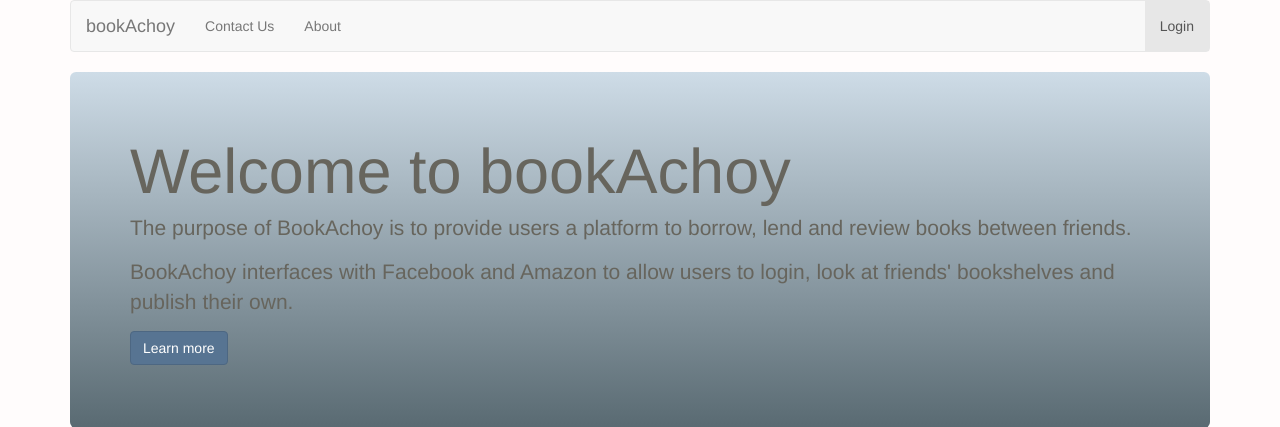
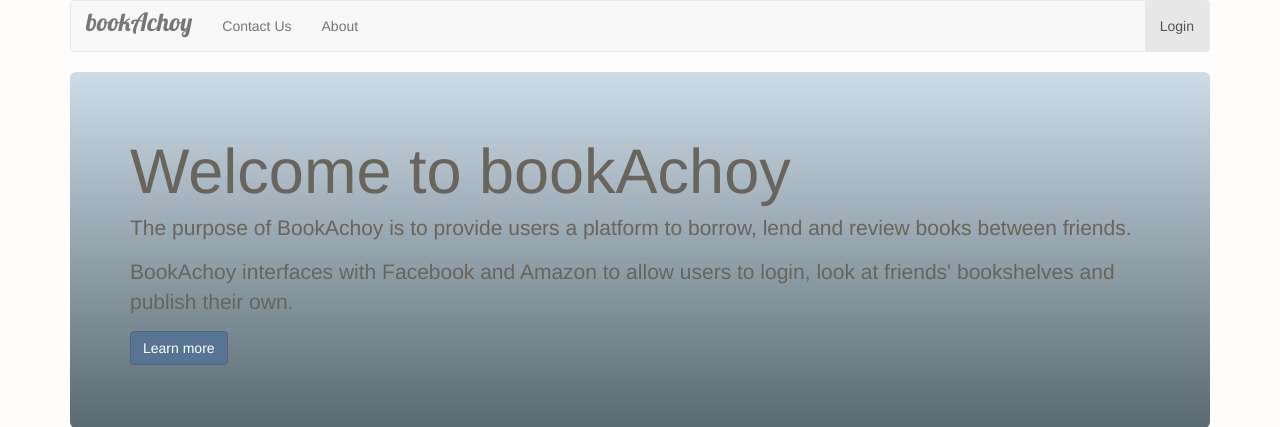
Before and after one commit to itaishmida/BookAchoy, a CodeIgniter app: page /index.php/page/index in a window 1280 px wide. Shown: the top 427 px of the page. Run offline with CodeIgniter, Linux system fonts and the light colour scheme; some libraries are stand-ins or nearby versions.

Commit message:
Logo design

```diff
--- a/application/views/template/header.php
+++ b/application/views/template/header.php
@@ -3,7 +3,7 @@
 <head>
     <meta charset="utf-8">
     <meta name="viewport" content="width=device-width, initial-scale=1.0">
-
+    <link href='http://fonts.googleapis.com/css?family=Lobster' rel='stylesheet' type='text/css'>
     <title>BookAchoy <?php echo isset($title) ? " - $title" : ""; ?></title>
     <!-- project's custom CSS -->
     <link rel="stylesheet" href="<?php echo base_url("assets/css/style.css") ?>"/>
@@ -30,7 +30,7 @@
                                 data-target="#bs-example-navbar-collapse-1"><span
                                 class="sr-only">Toggle navigation</span><span class="icon-bar"></span><span
                                 class="icon-bar"></span><span class="icon-bar"></span></button>
-                        <a class="navbar-brand" href="<?php echo base_url() ?>"><?php echo SITE_NAME ?></a>
+                        <a class="navbar-brand logo"   href="<?php echo base_url() ?>"><?php echo SITE_NAME ?></a>
                     </div>
 
                     <div class="collapse navbar-collapse" id="bs-example-navbar-collapse-1">
--- /dev/null
+++ b/assets/css/style.css
@@ -0,0 +1 @@
+.logo{font-family: lobster; font-size: 25px !important; line-height: 11px !important;}
```
